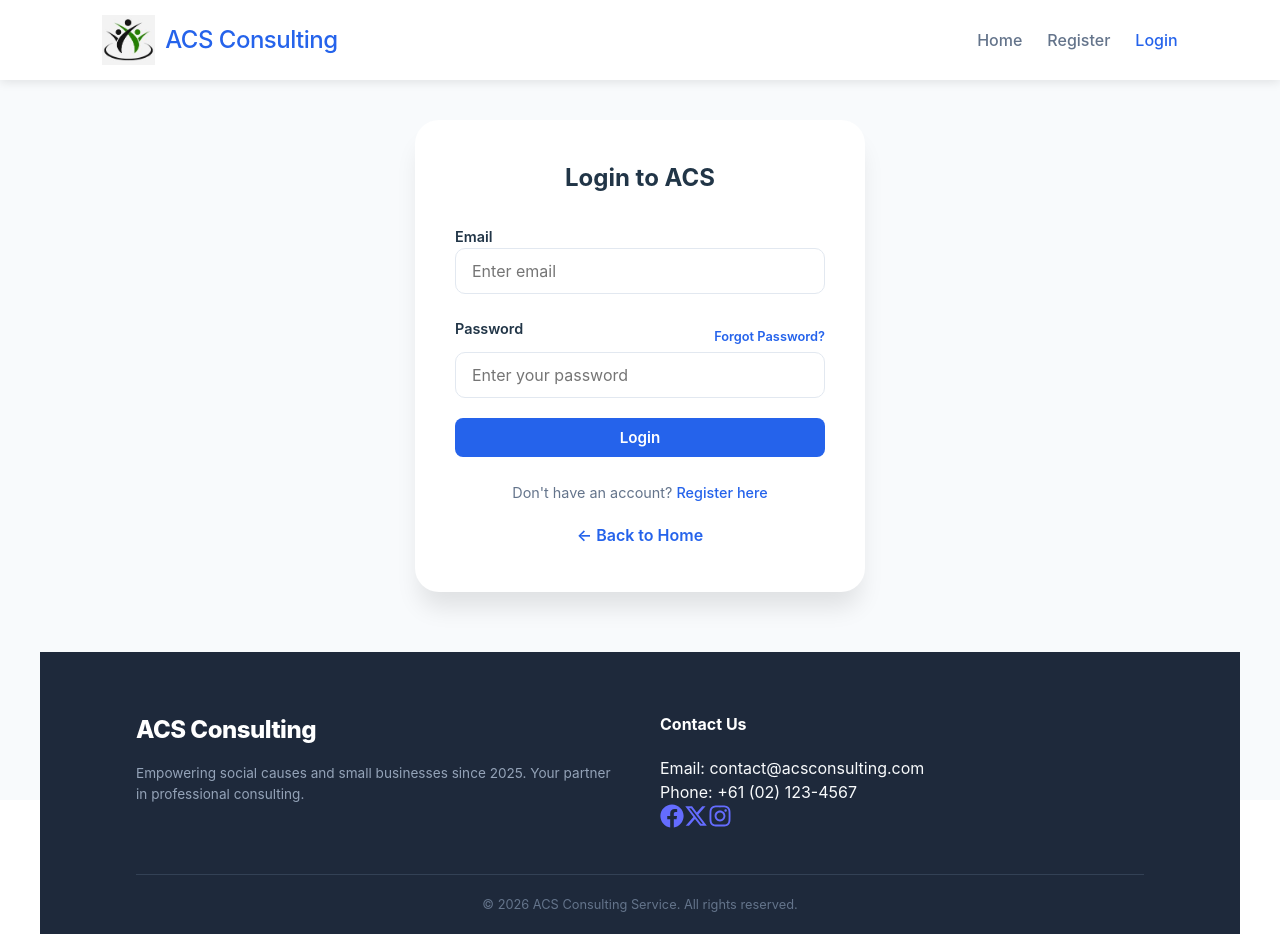
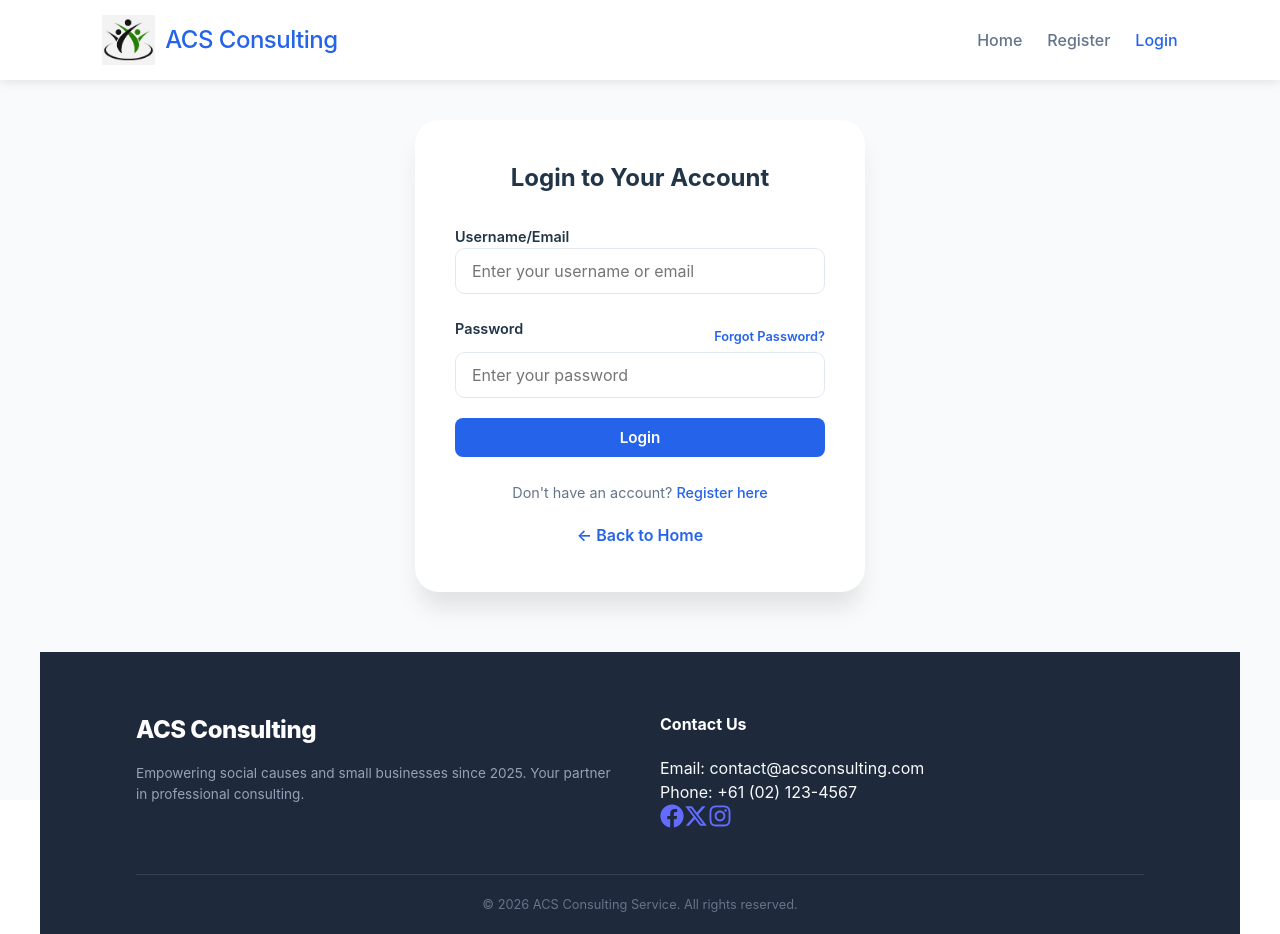
Before and after one commit to evelynlei/acsproject, a React (Vite) app in the folder frontend/: page /login in a window 1280 px wide. Built offline with nearby package versions, Linux system fonts and the light colour scheme.

Commit message:
done the design for the login and registration pages.

```diff
--- a/frontend/src/pages/Login.jsx
+++ b/frontend/src/pages/Login.jsx
@@ -48,15 +48,15 @@ export default function Login() {
     <>
       <main className="page-transition">
         <section className="auth-container">
-          <h2>Login to ACS</h2>
+          <h2>Login to Your Account</h2>
           <div className="message-box" style={{ color: message.color, minHeight: '20px', marginBottom: '10px' }}>
             {message.text}
           </div>
 
           <form onSubmit={handleSubmit}>
             <div className="input-group">
-              <label htmlFor="login-id">Email</label>
-              <input type="text" id="login-id" placeholder="Enter email" required value={formData.email} onChange={handleInputChange} />
+              <label htmlFor="login-id">Username/Email</label>
+              <input type="text" id="login-id" placeholder="Enter your username or email" required value={formData.email} onChange={handleInputChange} />
             </div>
 
             <div className="input-group">
--- a/frontend/src/pages/Register.jsx
+++ b/frontend/src/pages/Register.jsx
@@ -44,7 +44,7 @@ export default function Register() {
     <>
       <main className="page-transition">
         <section className="auth-container">
-          <h2>Create Account</h2>
+          <h2>Create an Account</h2>
           <div className="message-box" style={{ color: message.color, minHeight: '20px', marginBottom: '10px' }}>
             {message.text}
           </div>
@@ -52,12 +52,12 @@ export default function Register() {
           <form onSubmit={handleSubmit}>
             <div className="input-group">
               <label htmlFor="reg-username">Username</label>
-              <input type="text" id="reg-username" placeholder="Choose a username" required value={formData.name} onChange={handleInputChange} />
+              <input type="text" id="reg-username" placeholder="Enter your username" required value={formData.name} onChange={handleInputChange} />
             </div>
 
             <div className="input-group">
               <label htmlFor="reg-email">Email Address</label>
-              <input type="email" id="reg-email" placeholder="example@mail.com" required value={formData.email} onChange={handleInputChange} />
+              <input type="email" id="reg-email" placeholder="example@email.com" required value={formData.email} onChange={handleInputChange} />
             </div>
 
             <div className="input-group">
```
